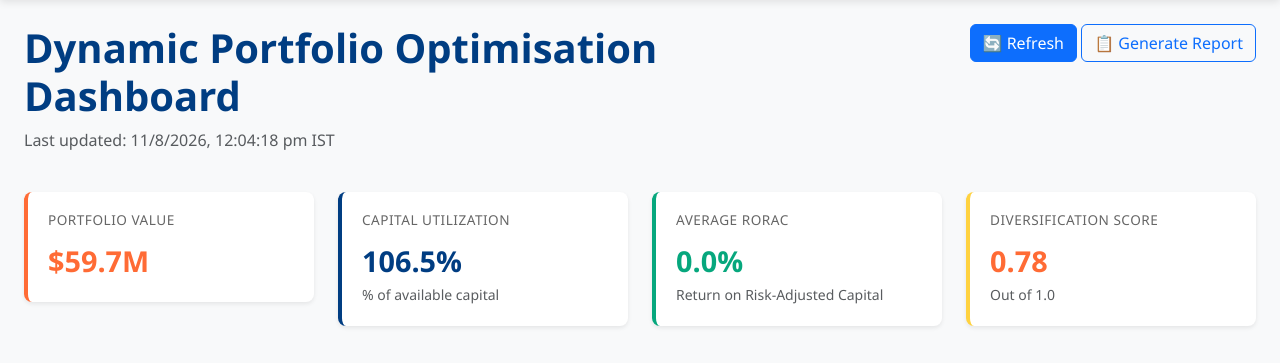
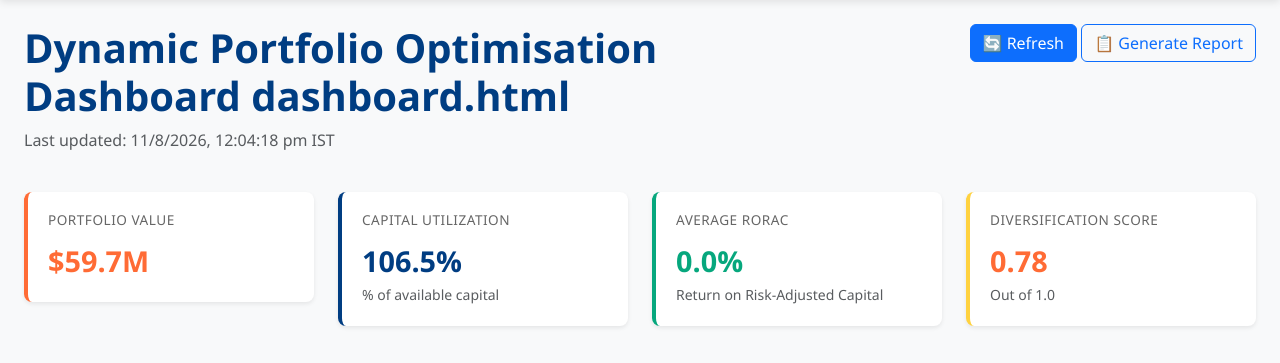
Before and after one commit to edghkls/portfolio-agent, a Flask app: page / in a window 1280 px wide. Shown: the part 57-420 px from the top of the page. Run offline with Flask 3, Linux system fonts and the light colour scheme; data that the repository does not hold is empty.

Commit message:
Update title in dashboard.html for clarity
Update title in dashboard.html for clarity

```diff
--- a/web_ui/templates/dashboard.html
+++ b/web_ui/templates/dashboard.html
@@ -3,7 +3,7 @@
 <head>
     <meta charset="UTF-8">
     <meta name="viewport" content="width=device-width, initial-scale=1.0">
-    <title>Dynamic Portfolio Optimisation Dashboard_1</title>
+    <title>Dynamic Portfolio Optimisation Dashboard dashboard.html</title>
     <link href="https://cdn.jsdelivr.net/npm/bootstrap@5.3.0/dist/css/bootstrap.min.css" rel="stylesheet">
     <script src="https://cdn.jsdelivr.net/npm/chart.js@4.4.0/dist/chart.umd.js"></script>
     <style>
@@ -180,7 +180,7 @@
         <div class="row mb-4">
             <div class="col-lg-8">
                 <h1 class="display-6" style="color: var(--primary-color); font-weight: 700;">
-                    Dynamic Portfolio Optimisation Dashboard
+                    Dynamic Portfolio Optimisation Dashboard dashboard.html
                 </h1>
                 <p class="text-muted" id="lastUpdated">Last updated: --</p>
             </div>
```
